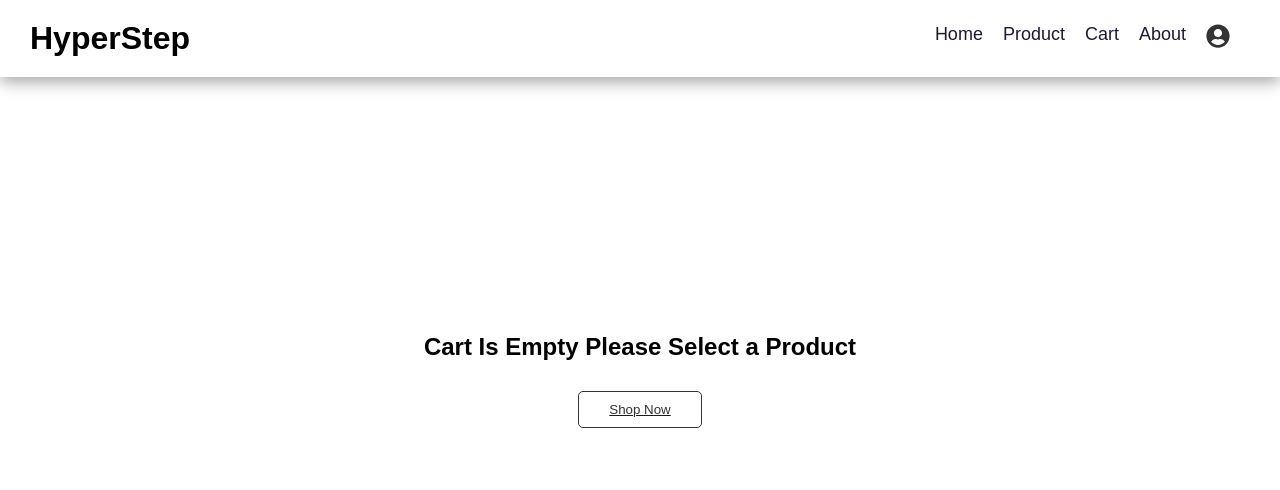
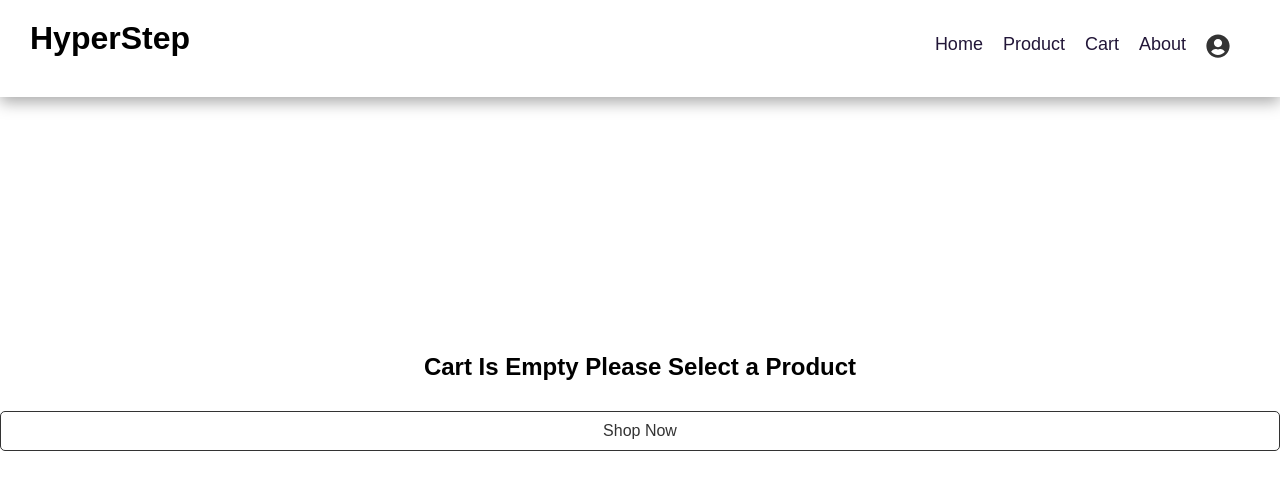
Before and after one commit to StruggleCore333/Shoe-Website, a React (Vite) app in the folder HyperStepShop/: page /cart in a window 1280 px wide. Shown: the top 490 px of the page. Built offline with nearby package versions, Linux system fonts and the light colour scheme.

Commit message:
Add files via upload

```diff
--- a/HyperStepShop/package.json
+++ b/HyperStepShop/package.json
@@ -30,7 +30,7 @@
     "eslint-plugin-react-refresh": "^0.4.14",
     "globals": "^15.12.0",
     "nodemon": "^3.1.7",
-    "vite": "^6.0.1"
+    "vite": "^6.0.3"
   },
   "description": "This template provides a minimal setup to get React working in Vite with HMR and some ESLint rules.",
   "main": "eslint.config.js",
--- a/HyperStepShop/src/App.jsx
+++ b/HyperStepShop/src/App.jsx
@@ -1,24 +1,76 @@
 
-// import React from 'react';
-// import Login from './LogIn';
-// import './AppStyle.css';
-// import Signup from './Signup';
-// import Home from './comp/homePage'
+import React, { useState } from 'react';
+import Login from './LogIn';
+import Signup from './Signup';
+import Nav from './comp/nav.jsx';
+import Rout from './comp/rout.jsx';
+import Home from "./comp/homePage";
+import Product from "./comp/product";
+import Cart from "./comp/cart";
+import AboutUs from "./comp/aboutUs";
+import Users from "./comp/user";
 
-// import { BrowserRouter, Route, BrowserRouter as Router, Routes } from "react-router-dom";
+import { BrowserRouter, Route, BrowserRouter as Router, Routes } from "react-router-dom";
 
-// function App() {
-//   return (
-//     <BrowserRouter>
-//       <Routes>
-//         <Route path='/' element={<Login />}></Route>
-//         <Route path='/signup' element={<Signup />}></Route>
-//       </Routes>
-//     </BrowserRouter>
-//   );
-// }
 
-// export default App;
+const App = () => {
+
+  const [cartItem, setcartItem] = useState([]);
+
+  const addtocart = (product) => {
+    const exsit = cartItem.find((x) => x.id === product.id);
+    if (exsit) {
+      alert("This Product is already added");
+    } else {
+      setcartItem([...cartItem, { ...product, quantity: 1 }]);
+      alert("Product Added to Cart");
+    }
+  };
+
+  return (
+    <BrowserRouter>
+      <Routes>
+        <Route path='/' element={<Login />}></Route>
+        <Route path='/signup' element={<Signup />}></Route>
+        <Route path='/homepage' element={
+          <>
+            <Nav />
+            <Rout addtocart={addtocart} cartItem={cartItem} setcartItem={setcartItem} />
+            </>
+            }></Route>
+            <Route path="/product" element={
+              <>
+              <Nav />
+              <Product addtocart={addtocart}/>
+              </>
+            }></Route>
+            <Route path="/cart" element={
+              <>
+              <Nav />
+              <Cart addtocart={addtocart} cartItem={cartItem} setcartItem={setcartItem}/>
+              </>
+            }>
+            </Route>
+            <Route path="/aboutus" element={
+              <>
+              <Nav />
+              <AboutUs/>
+              </>
+            }></Route>
+            <Route path="/user" element={
+              <>
+              <Nav />
+              <Users/>
+              </>
+            }></Route>
+          <Route path="/user" element={<Users/>}/>
+          {/* <Route path="/" element={<Home/>}/> */}
+      </Routes>
+    </BrowserRouter>
+  );
+}
+
+export default App;
 
 
 
@@ -27,37 +79,37 @@
 
 
 
-import React, { useState } from "react";
-import { BrowserRouter as Router } from "react-router-dom";
-import Nav from './comp/nav.jsx';
-import Rout from './comp/rout.jsx';
+// import React, { useState } from "react";
+// import { BrowserRouter as Router } from "react-router-dom";
+// import Nav from './comp/nav.jsx';
+// import Rout from './comp/rout.jsx';
 
-const App = () => {
-  const [cartItem, setcartItem] = useState([]);
+// const App = () => {
+//   const [cartItem, setcartItem] = useState([]);
 
-  const addtocart = (product) =>
-  {
-    const exsit = cartItem.find((x) => {
-      return x.id === product.id;
-    })
-    if(exsit)
-    {
-      alert("This Product is already added")
-    }
-    else
-    {
-      setcartItem([...cartItem,{...product, quantity: 1}])
-      alert("Product Added to Cart");
-    }
-    console.log(setcartItem)
-  }
+//   const addtocart = (product) =>
+//   {
+//     const exsit = cartItem.find((x) => {
+//       return x.id === product.id;
+//     })
+//     if(exsit)
+//     {
+//       alert("This Product is already added")
+//     }
+//     else
+//     {
+//       setcartItem([...cartItem,{...product, quantity: 1}])
+//       alert("Product Added to Cart");
+//     }
+//     console.log(setcartItem)
+//   }
 
-  return (
-    <Router>
-      <Nav />
-      <Rout addtocart={addtocart} cartItem={cartItem} setcartItem={setcartItem} />
-    </Router>
-  );
-};
+//   return (
+//     <Router>
+//       <Nav />
+//       <Rout addtocart={addtocart} cartItem={cartItem} setcartItem={setcartItem} />
+//     </Router>
+//   );
+// };
 
-export default App;
+// export default App;
--- a/HyperStepShop/src/LogIn.jsx
+++ b/HyperStepShop/src/LogIn.jsx
@@ -1,7 +1,8 @@
 import React, { useState } from "react";
+import axios from 'axios';
 import './input.css';
-import { Link } from "react-router-dom";
 import validation from './LoginValidation';
+import { Link, useNavigate } from "react-router-dom";
 
 function Login() {
   const [values, setValues] = useState({
@@ -10,19 +11,29 @@ function Login() {
   });
 
   const [errors, setErrors] = useState({});
+  const navigate = useNavigate();
 
   const handleInput = (event) => {
     setValues(prev => ({ ...prev, [event.target.name]: event.target.value }));
   };
-
   const handleSubmit = (event) => {
     event.preventDefault();
     const validationErrors = validation(values);
     setErrors(validationErrors);
-
+    if (validationErrors.email === "" && validationErrors.password === "") {
+      axios.post('http://localhost:8081/hyperstep', values)
+        .then(res => {
+          // Assuming the response indicates successful login
+          if (res.data) { // You may want to check for specific success criteria
+            navigate('/homepage'); // Redirect to /home after successful login
+          }
+        })
+        .catch(err => console.log(err));
+    }
   };
 
   return (
+    <div className="wrapper">
       <div className="container">
         <h2>Login</h2>
         <form onSubmit={handleSubmit}>
@@ -59,6 +70,7 @@ function Login() {
           </div>
         </form>
         </div>
+    </div>
   );
 }
 
--- a/HyperStepShop/src/Signup.jsx
+++ b/HyperStepShop/src/Signup.jsx
@@ -22,7 +22,7 @@ function Signup() {
         const validationErrors = validation(values);
         setErrors(validationErrors);
         if (errors.name === "" && errors.email === "" && errors.password === "") {
-            axios.post('http://localhost:8081/signup', values)
+            axios.post('http://localhost:8081/hyperstep', values)
                 .then(res => {
                     navigate('/');
                 })
@@ -30,7 +30,9 @@ function Signup() {
         }
     };
 
+
     return (
+        <div className="wrapper">
             <div className="container">
                 <h2>Sign Up</h2>
                 <form onSubmit={handleSubmit}>
@@ -77,6 +79,7 @@ function Signup() {
                     </div>
                 </form>
             </div>
+        </div>
     );
 }
 
--- a/HyperStepShop/src/comp/nav.jsx
+++ b/HyperStepShop/src/comp/nav.jsx
@@ -19,7 +19,7 @@ const Nav = () => {
                 <div className={`nav ${isMobile ? "active" : ""}`}>
                     <ul>
                         <li>
-                            <Link to="/" className="link">Home</Link>
+                            <Link to="/homepage" className="link">Home</Link>
                         </li>
                         <li>
                             <Link to="/product" className="link">Product</Link>
--- a/HyperStepShop/src/comp/style.css
+++ b/HyperStepShop/src/comp/style.css
@@ -4,6 +4,13 @@
    padding: 0;
    font-family: sans-serif;
    box-sizing: border-box;
+}
+
+.wrapper {
+   display: flex; /* or display: grid; */
+   justify-content: center;
+   align-items: center;
+   height: 100vh; /* Full viewport height */
 }
 
 .header {
@@ -19,7 +26,6 @@
    cursor: pointer;
    font-size: 32px;
 }
-
 /* --------------------------------------------------------------------------------------------------------------------------------*/
 /* ------------------------------------------------ NAV BAR -------------------------------------------------------------------------------------------------*/
 /* --------------------------------------------------------------------------------------------------------------------------------*/
@@ -188,36 +194,24 @@
 /* --------------------------------------------------------------------------------------------------------------------------------*/
 /* ------------------------------------------------- CART ------------------------------------------------------------------------------------*/
 /* --------------------------------------------------------------------------------------------------------------------------------*/
-
 .empty_cart {
-
    margin-top: 20%;
    text-align: center; /* Center text for better mobile view */
 }
 
 .cart_shop {
+   display: block; /* Center the button */
+   margin: 30px auto; /* Center the button */
+   padding: 10px 20px;
+   border: 1px solid #333;
+   border-radius: 5px;
+   color: #333;
+   outline: none;
+   background: none;
+   cursor: pointer;
+   transition: background 0.3s ease, color 0.3s ease;
+}
 
-   display: block; /* Center the button */
-
-   margin: 30px auto; /* Center the button */
-
-   padding: 10px 30px;
-
-   border: 1px solid #333;
-
-   border-radius: 5px;
-
-   color: #333;
-
-   outline: none;
-
-   background: none;
-
-   cursor: pointer;
-
-   transition: background 0.3s ease, color 0.3s ease;
-
-}
 .cart_shop:hover {
    background: #333;
    color: #fff;
@@ -297,15 +291,17 @@
    margin-left: 20px;
    cursor: pointer;
    font-size: 22px;
-   font-weight : 600;
+   font-weight: 600;
 }
 
 .cart_container .cart_product .cart_box .cart_product_container .remove_cart:hover {
    color: red;
 }
 
+/* Updated Checkout Button Styles */
 .checkout {
-   margin-left: 45%;
+   display: block; /* Center the button */
+   margin: 20px auto; /* Center the button */
    padding: 10px 30px;
    border: none;
    border-radius: 5px;
@@ -313,7 +309,6 @@
    background: #333;
    color: #fff;
    cursor: pointer;
-   margin-top: 20px;
    transition: background 0.3s ease;
 }
 
@@ -321,9 +316,11 @@
    background: #585858;
 }
 
+/* Updated Cart Total Styles */
 .cart_total {
-   margin-left: 45%;
+   text-align: center; /* Center the total text */
    font-size: 18px;
+   margin-top: 20px; /* Add some space above */
 }
 
 
--- a/HyperStepShop/src/input.css
+++ b/HyperStepShop/src/input.css
@@ -4,13 +4,11 @@
     box-sizing: border-box;
   }
 
-  body {
-    font-family: Arial, sans-serif;
-    background-color: #f4f4f4;
-    display: flex;
+  .wrapper {
+    display: flex; /* or display: grid; */
     justify-content: center;
     align-items: center;
-    height: 100vh;
+    height: 100vh; /* Full viewport height */
   }
 
   div.container {
@@ -20,7 +18,6 @@
     box-shadow: 0 4px 8px rgba(0, 0, 0, 0.1);
     width: 300px;
   }
-
   h2 {
     text-align: center;
     margin-bottom: 20px;
```
Also changed, not shown: 1 other file (tests, documents, lock files or other folders). Lines whose indentation alone changed are shown as unchanged.
